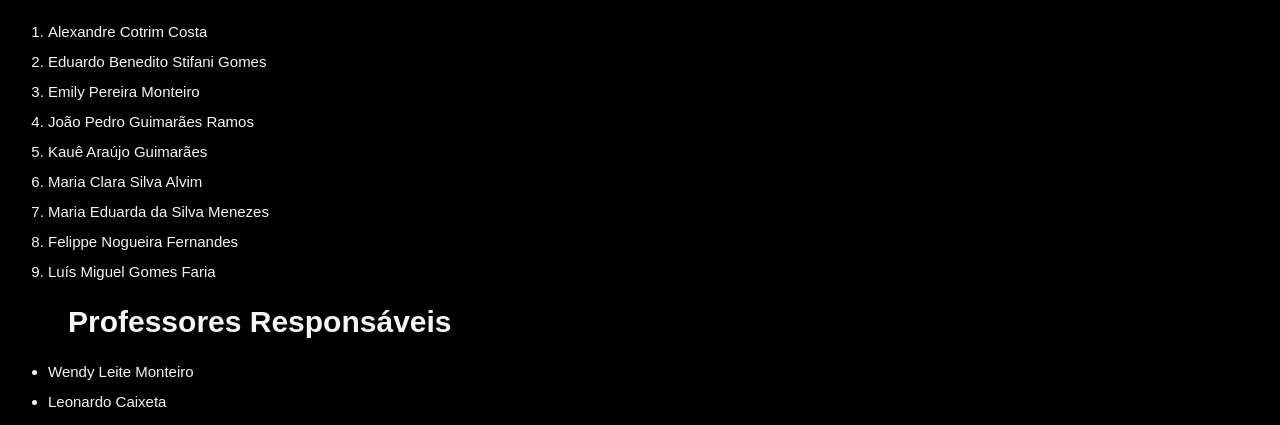
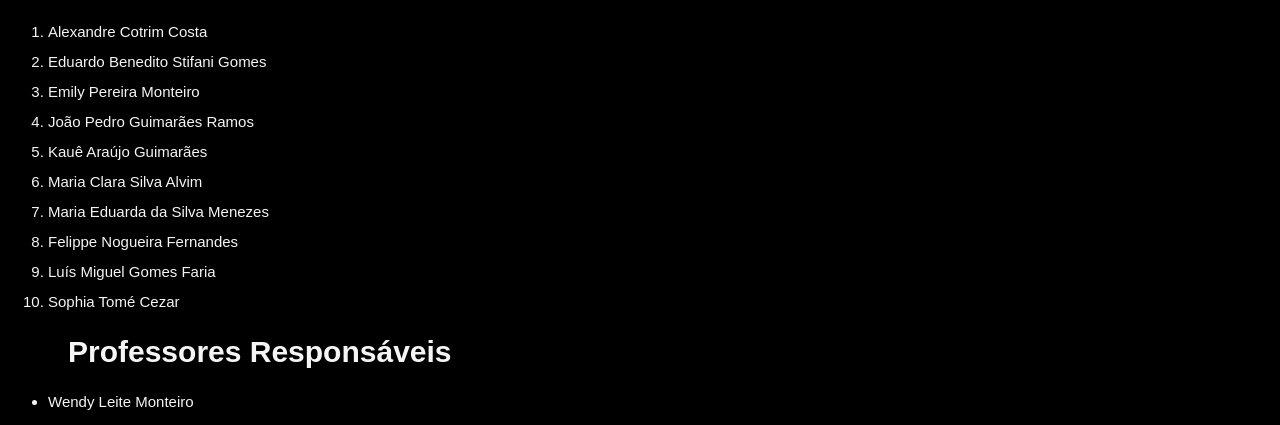
Before and after one commit to tipagemsanguinea/site, a plain HTML site: page grupo.html in a window 1280 px wide. Shown: the part 133-558 px from the top of the page. Drawn offline with Linux system fonts and the light colour scheme.

Commit message:
Update grupo.html

```diff
--- a/grupo.html
+++ b/grupo.html
@@ -21,6 +21,7 @@
         <li>Maria Eduarda da Silva Menezes</li>
         <li>Felippe Nogueira Fernandes</li>
         <li>Luís Miguel Gomes Faria</li>
+        <li>Sophia Tomé Cezar</li>
     </ol>
 
     <h1>Professores Responsáveis</h1>
```
